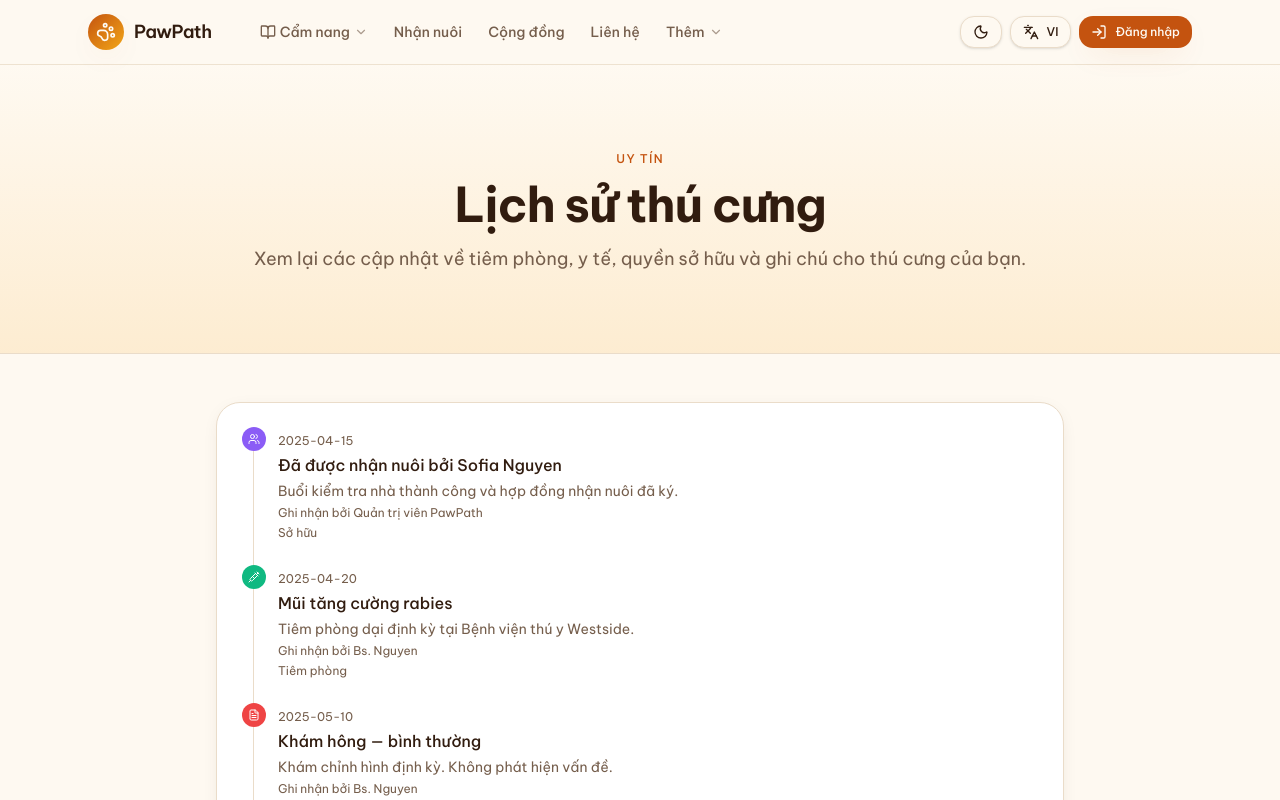
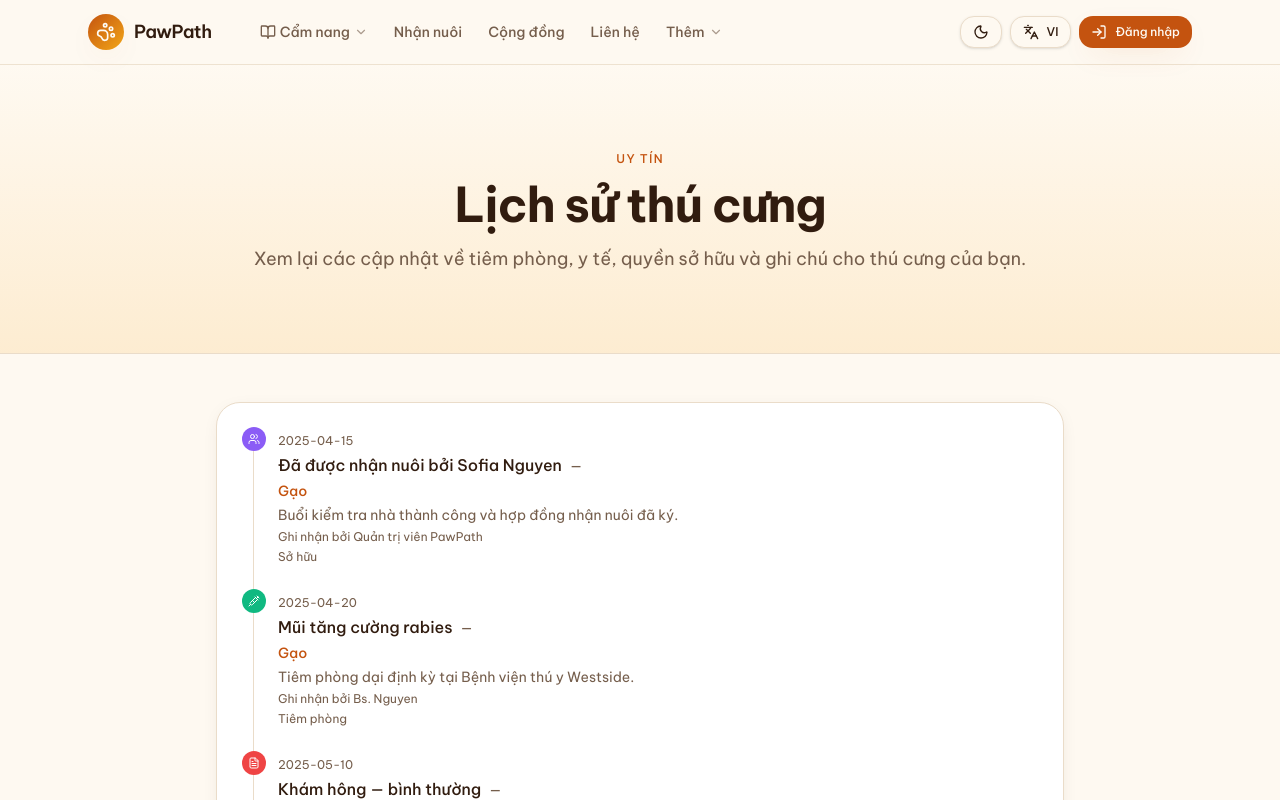
Before and after one commit to sdn-grp7/happy-pet-handbook-fe, a React (Vite) app: page /pet-history in a window 1280 px wide. Shown: the top 800 px of the page. Built offline with nearby package versions, Linux system fonts and the light colour scheme.

Commit message:
Update PetHistoryTimeline.tsx

```diff
--- a/src/features/pet-history/components/PetHistoryTimeline.tsx
+++ b/src/features/pet-history/components/PetHistoryTimeline.tsx
@@ -1,6 +1,9 @@
 import { Syringe, FileText, Users, StickyNote } from "lucide-react";
+import { useEffect, useMemo, useState } from "react";
+import { Link } from "react-router-dom";
 import type { PetHistoryEvent, HistoryEventType } from "@/features/pet-history/types";
 import { useI18n, type TranslationKey } from "@/i18n/I18nContext";
+import { getPet } from "@/features/pets/api/petsApi";
 
 const TYPE_META: Record<HistoryEventType, { icon: typeof Syringe; color: string }> = {
   vaccination: { icon: Syringe, color: "#10b981" },
@@ -20,6 +23,27 @@ export function PetHistoryTimeline({
 }: PetHistoryTimelineProps) {
   const { t } = useI18n();
   const resolvedEmptyMessage = emptyMessage ?? t("petHistory.emptyMessage");
+
+  const petIds = useMemo(() => Array.from(new Set(events.map((e) => e.petId).filter(Boolean))), [events]);
+  const [petNames, setPetNames] = useState<Record<string, string>>({});
+
+  useEffect(() => {
+    let active = true;
+    if (petIds.length === 0) return;
+    Promise.all(petIds.map((id) => getPet(id).then((p) => ({ id, name: p?.name ?? id }))))
+      .then((results) => {
+        if (!active) return;
+        const map: Record<string, string> = {};
+        for (const r of results) map[r.id] = r.name;
+        setPetNames(map);
+      })
+      .catch(() => {
+        /* ignore */
+      });
+    return () => {
+      active = false;
+    };
+  }, [petIds]);
 
   if (events.length === 0) {
     return <p className="text-sm text-muted-foreground">{resolvedEmptyMessage}</p>;
@@ -42,7 +66,19 @@ export function PetHistoryTimeline({
               <Icon className="h-3 w-3" />
             </span>
             <time className="text-xs text-muted-foreground">{e.date}</time>
-            <div className="mt-0.5 font-medium">{title}</div>
+            <div className="mt-0.5 font-medium">
+              {title}
+              {events.length > 1 && e.petId && (
+                <span className="ml-2 text-sm text-muted-foreground">—</span>
+              )}
+            </div>
+            {events.length > 1 && e.petId && (
+              <div className="text-sm mt-1">
+                <Link to={`/adoption?pet=${encodeURIComponent(e.petId)}`} className="font-medium text-primary hover:underline">
+                  {petNames[e.petId] ?? e.petId}
+                </Link>
+              </div>
+            )}
             <p className="text-sm text-muted-foreground mt-1">{description}</p>
             <p className="text-xs text-muted-foreground mt-1">{t("petHistory.recordedBy", { name: e.recordedBy })}</p>
             <p className="text-xs text-muted-foreground mt-1">{typeLabel}</p>
```
